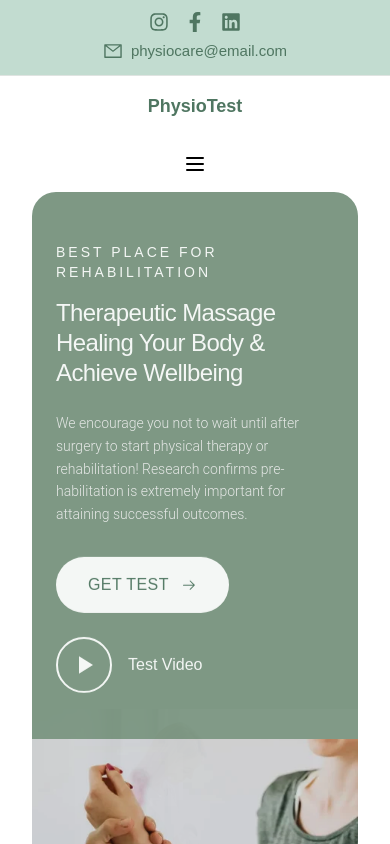
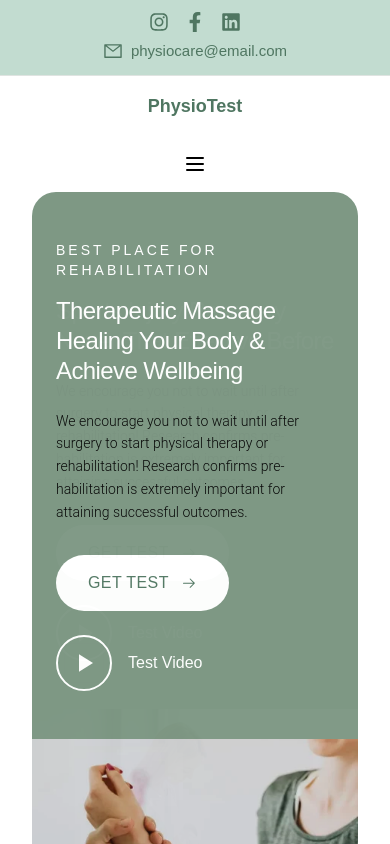
Before and after one commit to kul349/physio-tests-app, a React (Vite) app: page / in a window 390 px wide. Shown: the top 844 px of the page. Built offline with nearby package versions, Linux system fonts and the light colour scheme.

Commit message:
changing some thing in tailwindcss config

```diff
--- a/src/pages/HomePage.jsx
+++ b/src/pages/HomePage.jsx
@@ -2,7 +2,7 @@
 import { GoArrowRight } from "react-icons/go";
 import Information from "../layouts/Information";
 import CommonConditionsSection from "../layouts/CommonConditionsSection";
-import DownloadSection from "../layouts/DownloadSection"
+import DownloadSection from "../layouts/DownloadSection";
 
 const HomePage = () => {
   const [currentSlide, setCurrentSlide] = useState(0);
@@ -43,13 +43,11 @@
     }, 6000);
 
     return () => clearInterval(timer);
-  }, [slides.length]);
-
+  }, []);
 
   return (
     <>
-      <div className="relative w-full min-h-screen overflow-hidden md:h-screen ">
-        {/* Slides */}
+      <div className="relative w-full min-h-screen overflow-hidden md:h-screen">
         {slides.map((slide, index) => (
           <div
             key={slide.id}
@@ -58,81 +56,37 @@
             }`}
           >
             <div className="flex flex-col md:flex-row h-full">
-              {/* Left Side - Content (50%) */}
+              {/* Left Side */}
               <div
-                className="w-full md:w-1/2 flex  items-center justify-center px-6 md:px-6 lg:px-24 py-12 md:py-0"
+                className="w-full md:w-1/2 flex items-center justify-center px-6 lg:px-24 py-12 md:py-0"
                 style={{ backgroundColor: slide.bgColor }}
               >
                 <div className="max-w-xl w-full">
-                  {/* Label */}
-                  <div
-                    className={`text-white text-sm md:text-base font-medium tracking-[3px] uppercase mb-4 transition-all duration-700 ${
-                      currentSlide === index
-                        ? "opacity-100 translate-y-0"
-                        : "opacity-0 translate-y-8"
-                    }`}
-                    style={{
-                      transitionDelay: currentSlide === index ? "300ms" : "0ms",
-                    }}
-                  >
+                  <div className="text-white text-sm md:text-base font-medium tracking-[3px] uppercase mb-4">
                     {slide.label}
                   </div>
-
-                  {/* Title */}
-                  <h1
-                    className={`text-white text-2xl sm:text-3xl md:text-4xl lg:text-5xl xl:text-6xl font-normal leading-tight tracking-tight mb-6 transition-all duration-700 ${
-                      currentSlide === index
-                        ? "opacity-100 translate-y-0"
-                        : "opacity-0 translate-y-10"
-                    }`}
-                    style={{
-                      transitionDelay: currentSlide === index ? "500ms" : "0ms",
-                    }}
-                  >
+                  <h1 className="text-white text-2xl sm:text-3xl md:text-4xl lg:text-5xl xl:text-6xl font-normal leading-tight tracking-tight mb-6">
                     {slide.title}
                   </h1>
-
-                  {/* Description */}
-                  <p
-                    className={`text-white/90 text-white-smoke text-300 font-roboto  text-sm sm:text-base md:text-lg font-light leading-relaxed mb-8 transition-all duration-700 ${
-                      currentSlide === index
-                        ? "opacity-100 translate-y-0"
-                        : "opacity-0 translate-y-8"
-                    }`}
-                    style={{
-                      transitionDelay: currentSlide === index ? "700ms" : "0ms",
-                    }}
-                  >
+                  <p className="text-white/90 font-roboto text-sm sm:text-base md:text-lg font-light leading-relaxed mb-8">
                     {slide.description}
                   </p>
 
-                  {/* Buttons */}
-                  <div
-                    className={`flex flex-col sm:flex-row items-start gap-6 transition-all duration-700 ${
-                      currentSlide === index
-                        ? "opacity-100 translate-y-0"
-                        : "opacity-0 translate-y-8"
-                    }`}
-                    style={{
-                      transitionDelay: currentSlide === index ? "900ms" : "0ms",
-                    }}
-                  >
-                    {/* Primary Button */}
+                  <div className="flex flex-col sm:flex-row items-start gap-6">
                     <a
                       href="#services"
-                      className="inline-flex items-center gap-3 px-8 py-4 bg-white text-dim-gray-5 hover:bg-gray-100 font-medium tracking-wide rounded-full transition-all duration-300 hover:translate-x-1 group"
+                      className="inline-flex items-center gap-3 px-8 py-4 bg-white text-dim-gray-5 hover:bg-gray-100 font-medium tracking-wide rounded-full transition-all duration-300"
                     >
                       <span>GET TEST</span>
                       <GoArrowRight />
                     </a>
 
-                    {/* Video Button */}
                     <a
                       href="#video"
-                      className="inline-flex items-center gap-4 text-white transition-all duration-300 hover:opacity-80 group"
+                      className="inline-flex items-center gap-4 text-white"
                     >
                       <div className="relative w-14 h-14 flex items-center justify-center">
-                        <div className="absolute inset-0 bg-white/15 backdrop-blur-sm rounded-full transition-all duration-300 group-hover:bg-white/25 group-hover:scale-110" />
+                        <div className="absolute inset-0 bg-white/15 backdrop-blur-sm rounded-full transition-all duration-300" />
                         <div className="absolute inset-0 border-2 border-white/30 rounded-full animate-pulse-ring" />
                         <svg
                           width="14"
@@ -150,7 +104,7 @@
                 </div>
               </div>
 
-              {/* Right Side - Image with Ken Burns (50%) */}
+              {/* Right Side */}
               <div className="w-full md:w-1/2 h-64 md:h-full bg-white relative overflow-hidden">
                 <div
                   className={`absolute inset-0 bg-cover bg-center ${
@@ -160,18 +114,16 @@
                       ? "animate-kenburns-alt"
                       : "animate-kenburns-zoom"
                   }`}
-                  style={{
-                    backgroundImage: `url(${slide.image})`,
-                  }}
+                  style={{ backgroundImage: `url(${slide.image})` }}
                 />
               </div>
             </div>
           </div>
         ))}
       </div>
+
       <Information />
       <CommonConditionsSection />
-
       <DownloadSection />
     </>
   );
--- a/tailwind.config.js
+++ b/tailwind.config.js
@@ -169,7 +169,16 @@
     },
   },
   plugins: [],
-  safelist: ["text-15", "leading-36", "tracking-1"],
+  safelist: [
+    "text-2xl",
+    "text-3xl",
+    "text-4xl",
+    "leading-snug",
+    "tracking-1",
+    "font-bold",
+    "text-white",
+    "bg-white-smoke",
+  ],
 };
 
 export default tailwindConfig;
```
